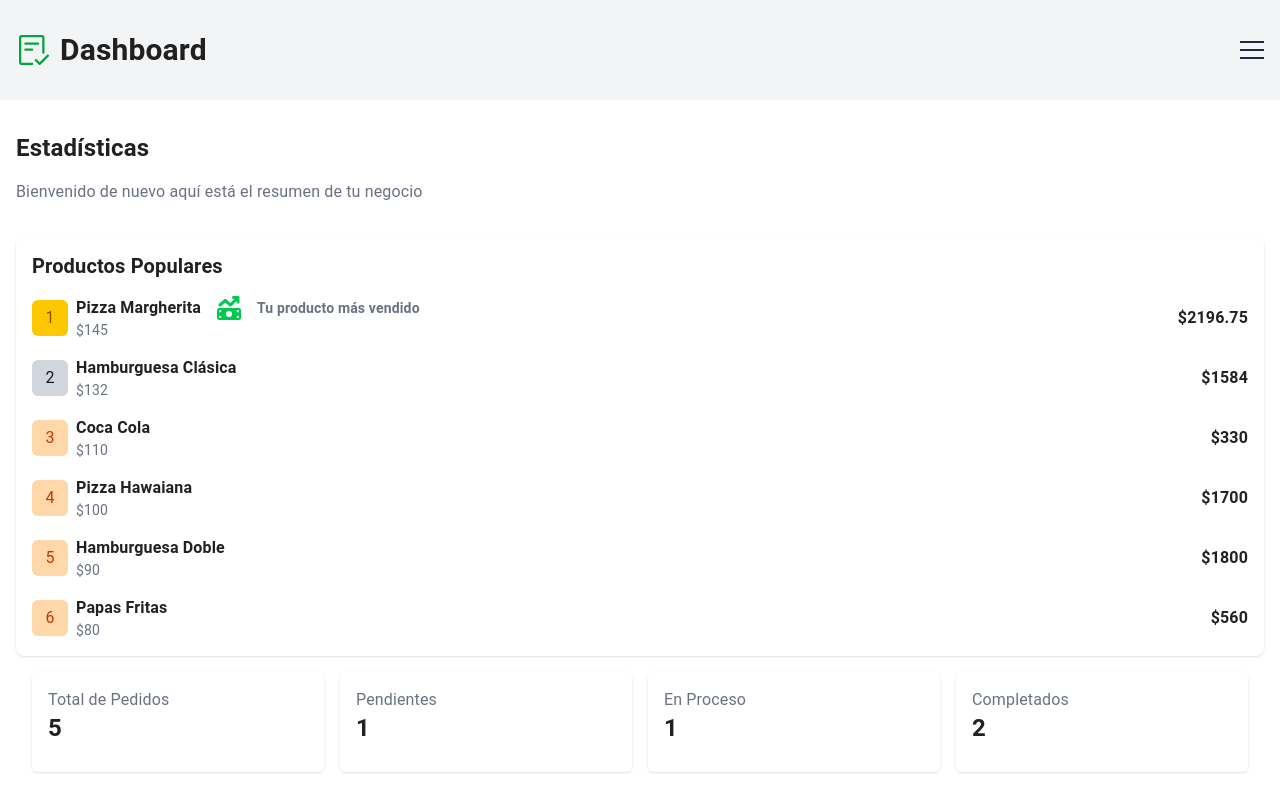
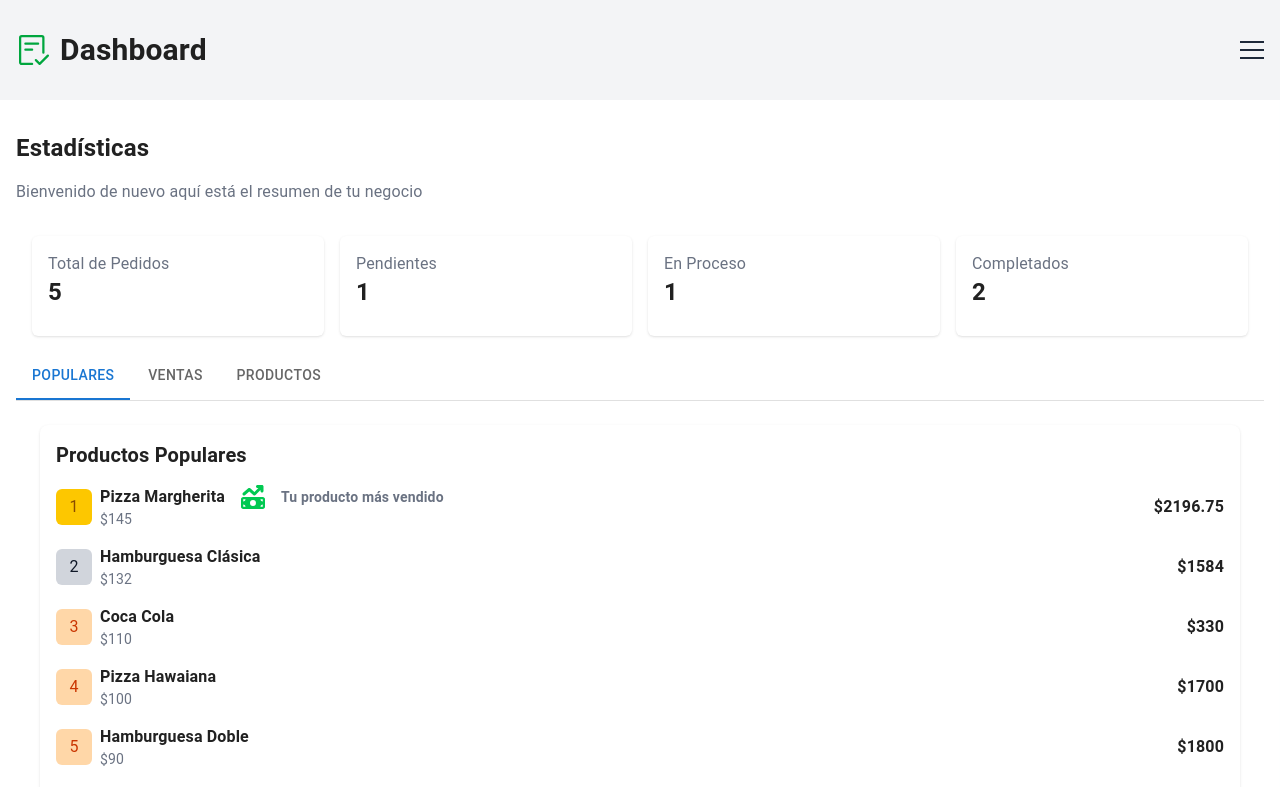
Before and after one commit to wapifoodmx-ctrl/WapifoodFront, a Next.js app: page /dashboard in a window 1280 px wide. Shown: the top 787 px of the page. Built offline with nearby package versions, Linux system fonts and the light colour scheme.

Commit message:
se le dió uso al componente de ventas

```diff
--- a/dashboardComponents/dashboard.jsx
+++ b/dashboardComponents/dashboard.jsx
@@ -3,11 +3,13 @@ import { useRouter } from 'next/router';
 import Navbar from './navbar';
 import MainContentDasboard from './mainContentDasboard';
 import Pedidos from './pedidos';
+import Ventas from './ventas';
 
 export default function Dashboard2() {
     return (
         <main className='w-full min-h-screen  grid grid-rows-[100px_1fr]'>
             <Navbar />
+
             <MainContentDasboard />
 
 
--- a/dashboardComponents/mainContentDasboard.jsx
+++ b/dashboardComponents/mainContentDasboard.jsx
@@ -23,20 +23,12 @@ export default function MainContentDasboard() {
 
                 <div className="flex w-full flex-col  gap-4 justify-between">
 
-
-                    <Populares />
                     <Pedidos />
-                    <IdPedidos />
-                    <MainStats />
-
-
+                    <Ventas />
 
                 </div>
 
-                {/* <div className="mt-4 w-6/12 h-auto self-center">
-                    <Ventas />
 
-                </div> */}
             </div>
         </section>
     )
--- a/dashboardComponents/ventas.jsx
+++ b/dashboardComponents/ventas.jsx
@@ -4,7 +4,9 @@ import Tab from '@mui/material/Tab';
 import TabContext from '@mui/lab/TabContext';
 import TabList from '@mui/lab/TabList';
 import TabPanel from '@mui/lab/TabPanel';
-
+import Populares from './populares';
+import IdPedidos from './idpedidos';
+import MainStats from './mainStats';
 export default function Ventas() {
   const [value, setValue] = React.useState('1');
 
@@ -18,41 +20,26 @@ export default function Ventas() {
         <TabContext value={value}>
           <Box sx={{ borderBottom: 1, borderColor: 'divider' }}>
             <TabList onChange={handleChange} aria-label="lab API tabs example">
-              <Tab label="Día" value="1" />
-              <Tab label="Semana" value="2" />
-              <Tab label="Mes" value="3" />
+              <Tab label="Populares" value="1" />
+              <Tab label="Ventas" value="2" />
+              <Tab label="Productos" value="3" />
             </TabList>
           </Box>
           <TabPanel value="1">
-            1
+
+            <Populares />
+
           </TabPanel>
-          <TabPanel value="2">Semana</TabPanel>
-          <TabPanel value="3">Mes</TabPanel>
+          <TabPanel value="2">
+            <MainStats />
+          </TabPanel>
+          <TabPanel value="3">
+
+            <IdPedidos />
+
+          </TabPanel>
         </TabContext>
       </Box>
     </div>
   );
 }
-//     return (
-//         <div className="flex items-center justify-center w-full mt-4">
-//             <div className="flex w-8/12 h-11/12 bg-white shadow-sm rounded-lg p-4">
-
-//                 <div class="flex space-x-2 p-4 justify-between w-full">
-//                     <h2 className="font-bold">Ventas</h2>
-//                    <div>
-//                    <button class="px-4 py-2 hover:border-b-2  text-gray-700 hover:bg-gray-100 focus:outline-none focus:ring-2 focus:ring-blue-500 rounded-t-md">
-//                         Día
-//                     </button>
-//                     <button class="px-4 py-2 hover:border-b-2  text-gray-700 hover:bg-gray-100 focus:outline-none focus:ring-2 focus:ring-blue-500 roun">
-//                         Semana
-//                     </button>
-//                     <button class="px-4 py-2 hover:border-b-2  text-gray-700 hover:bg-gray-100 focus:outline-none focus:ring-2 focus:ring-blue-500">
-//                         Mes
-//                     </button>
-//                    </div>
-//                 </div>
-//             </div>
-
-//         </div>
-//     )
-// }
```
